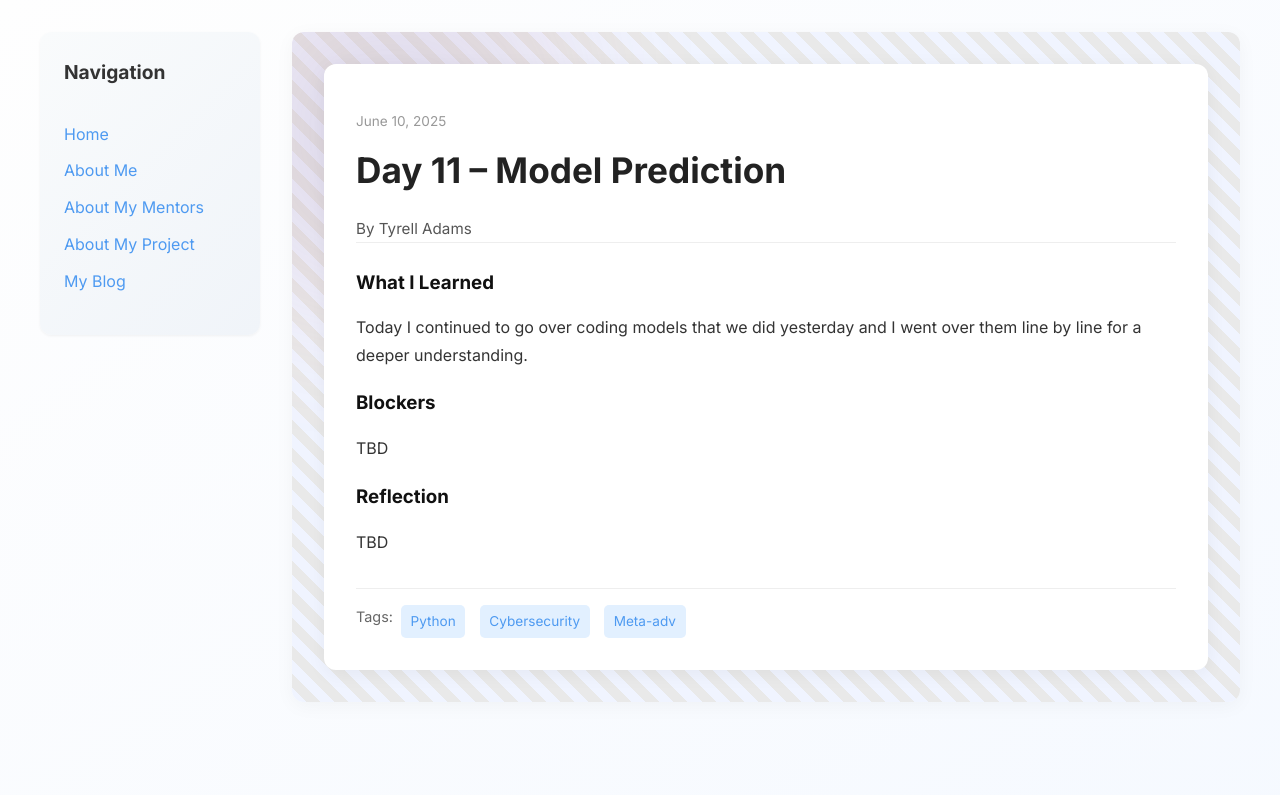
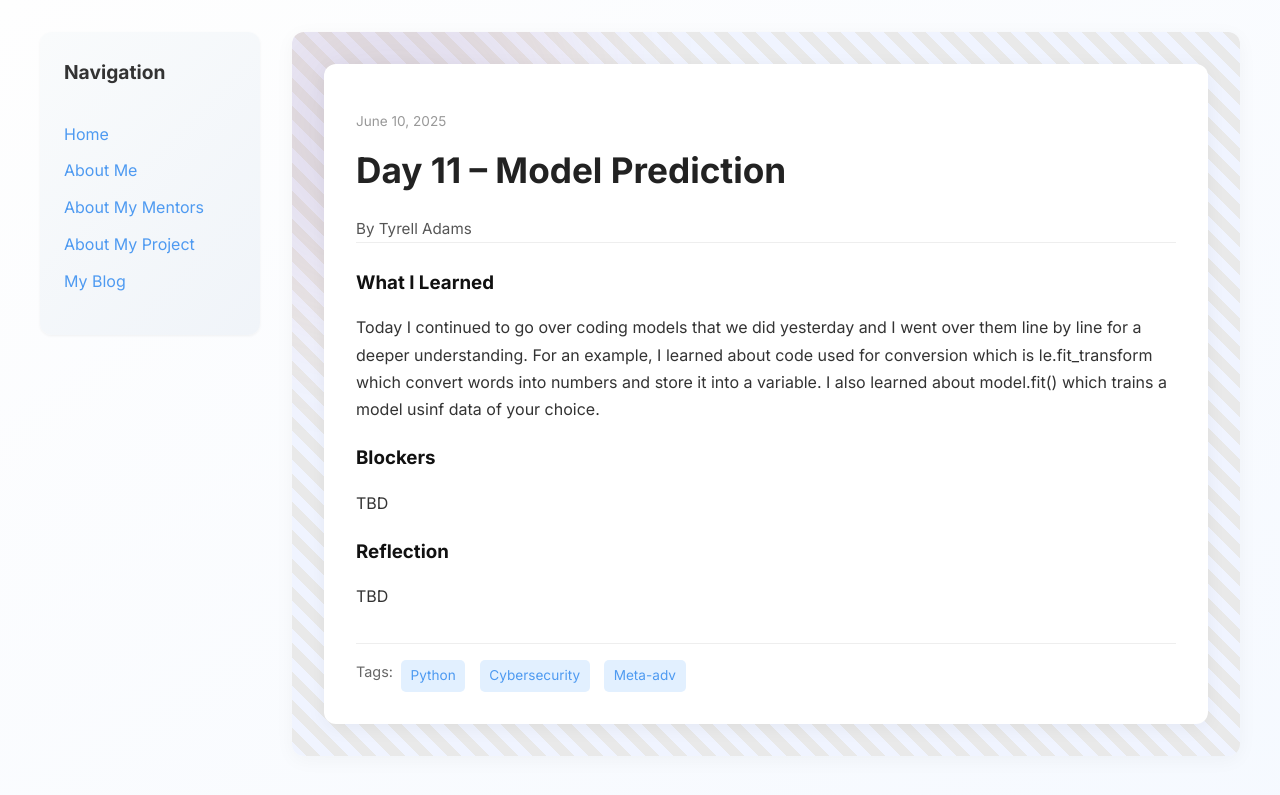
Before and after one commit to Tyrell-Adams/Tyrell-Adams.github.io, a Jekyll site: the page built from _posts/2025-06-10-day-11.md, in a window 1280 px wide. Shown: the top 795 px of the page. Built offline with Jekyll 4.4.1, drawn with Linux system fonts in a browser that asks for light colours.

Commit message:
Update 2025-06-10-day-11.md

```diff
--- a/_posts/2025-06-10-day-11.md
+++ b/_posts/2025-06-10-day-11.md
@@ -7,7 +7,7 @@ permalink: /day11.html
 tags: ["Python", "Cybersecurity", "Meta-adv"]
 
 what_i_learned: |
-  Today I continued to go over coding models that we did yesterday and I went over them line by line for a deeper understanding.
+  Today I continued to go over coding models that we did yesterday and I went over them line by line for a deeper  understanding. For an example, I learned about code used for conversion which is le.fit_transform which convert words into numbers and store it into a variable. I also learned about model.fit() which trains a model usinf data of your choice.
 blockers: |
   TBD
 reflection: |
```
